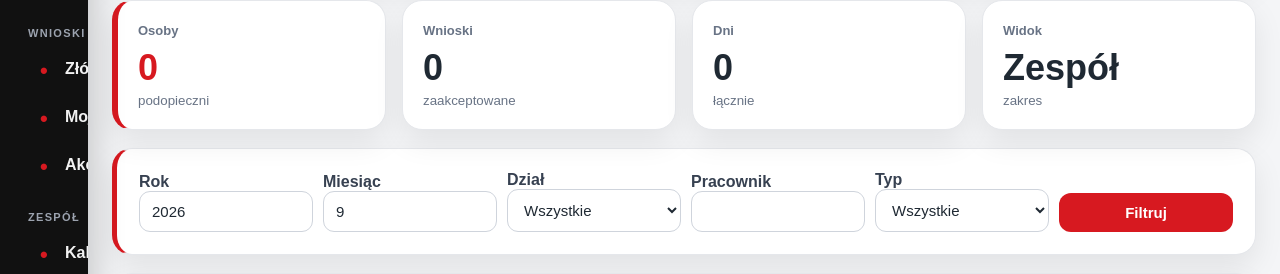
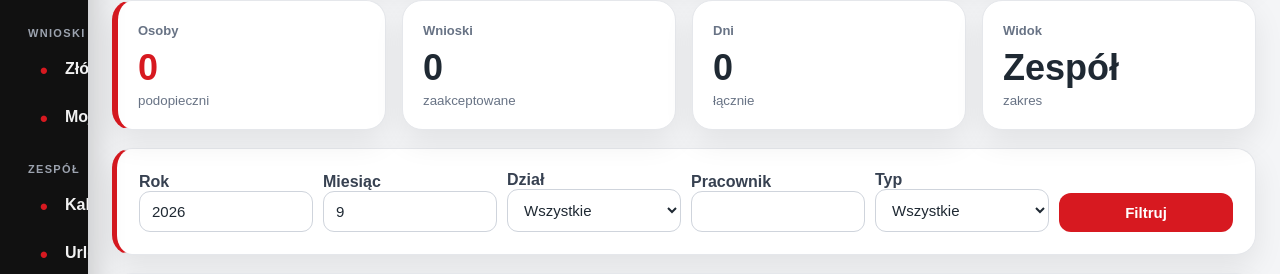
Before and after one commit to pabloosss/Urlopy, a Flask app: page /calendar in a window 1280 px wide. Shown: the part 231-505 px from the top of the page. Run offline with Flask 3, Linux system fonts and the light colour scheme; the visitor is signed in with stand-in values (Sample User, id 1); data comes from the database, SQL or seed files in the repository; some libraries are stand-ins or nearby versions.

Commit message:
Remove approval section from navigation

```diff
--- a/templates/base.html
+++ b/templates/base.html
@@ -9,7 +9,7 @@
     <link rel="stylesheet" href="{{ url_for('static', filename='style.css') }}?v=55">
     <link rel="stylesheet" href="{{ url_for('static', filename='home-dashboard.css') }}?v=8">
     <link rel="stylesheet" href="{{ url_for('static', filename='leave-form.css') }}?v=3">
-    <link rel="stylesheet" href="{{ url_for('static', filename='request-compact.css') }}?v=5">
+    <link rel="stylesheet" href="{{ url_for('static', filename='request-compact.css') }}?v=6">
     <link rel="stylesheet" href="{{ url_for('static', filename='admin-panels.css') }}?v=4">
 </head>
 <body class="{% if not session.get('user_id') %}login-body{% endif %}">
@@ -32,9 +32,6 @@
             <div class="menu-section">Wnioski</div>
             <a href="{{ url_for('requests.new_leave_request') }}">Złóż wniosek</a>
             <a href="{{ url_for('main.my_leave') }}">Moje wnioski</a>
-            {% if is_manager() or is_hr() %}
-                <a href="{{ url_for('requests.requests_view', status='oczekuje') }}">Akceptacja</a>
-            {% endif %}
             {% if is_hr() %}
                 <a href="{{ url_for('requests.all_requests_view') }}">Wszystkie wnioski</a>
             {% endif %}
```
